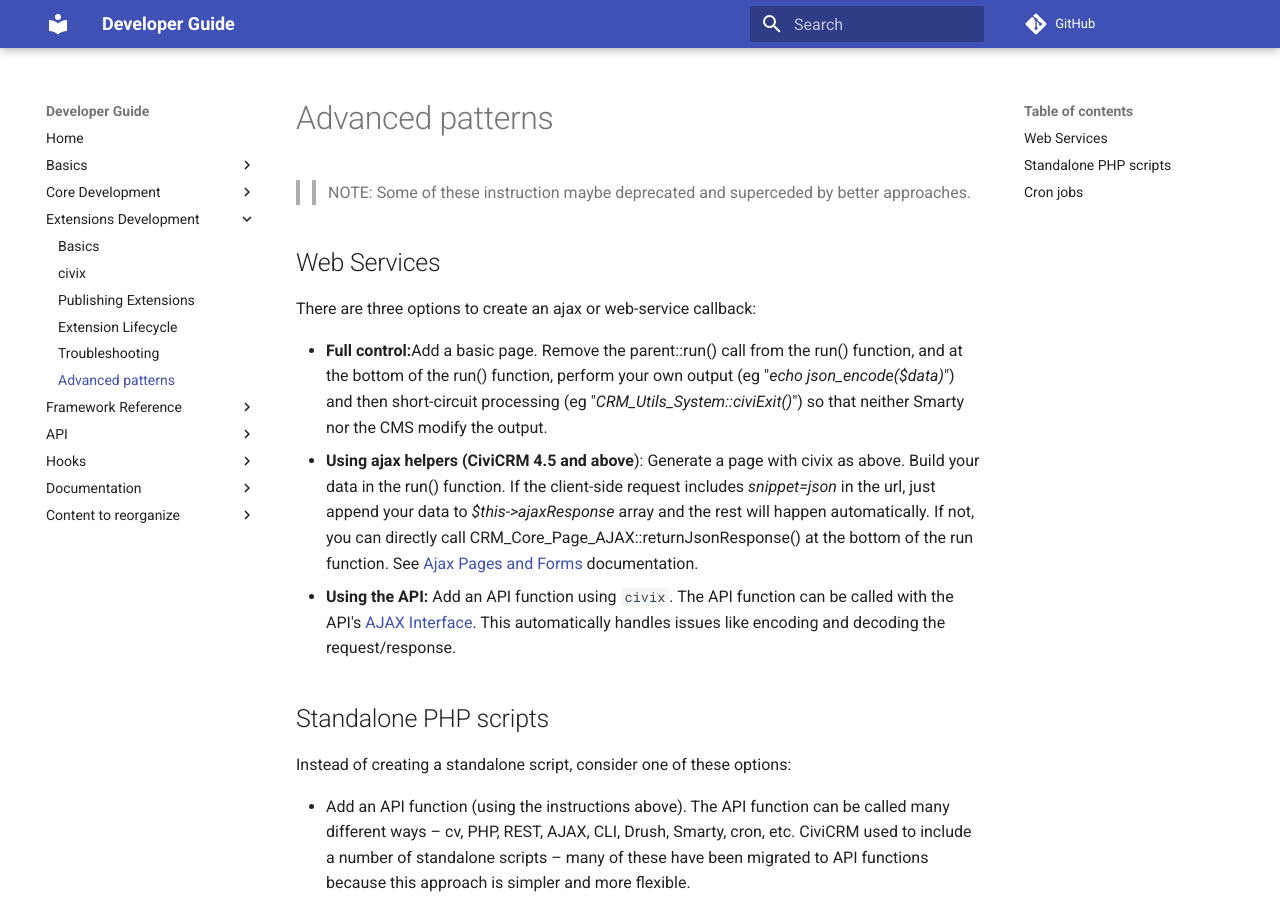
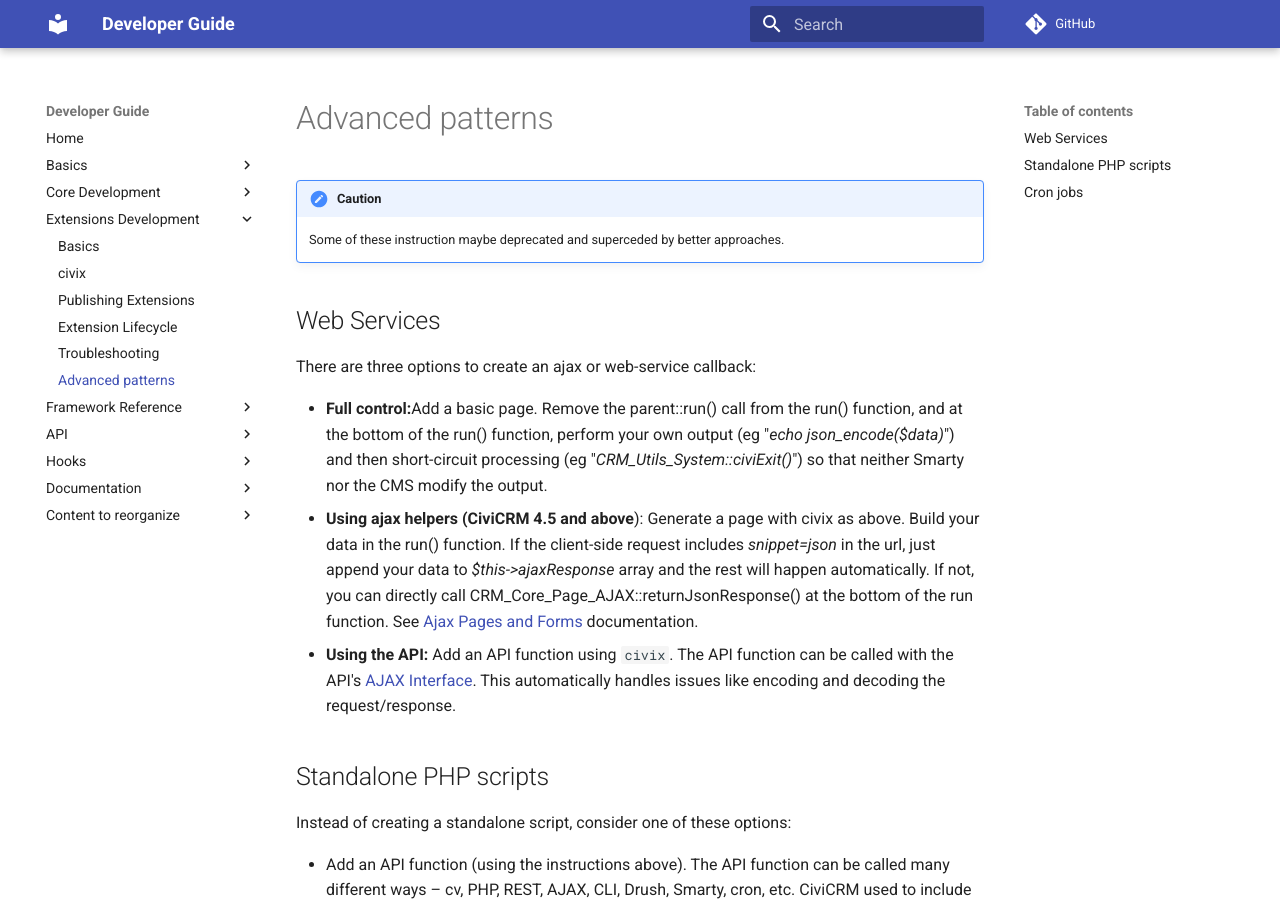
Before and after one commit to civicrm/civicrm-dev-docs, an MkDocs documentation site: the page built from docs/extensions/advanced.md, in a window 1280 px wide and 900 px high. Built offline with MkDocs 1.6.1 and Material for MkDocs 9.7.7, drawn with Linux system fonts in a browser that asks for light colours; comment, search, counter and statistics services are not loaded; old or Windows-style settings are respelled for this version of MkDocs.

Commit message:
Convert "note" text to admonition

```diff
--- a/docs/extensions/advanced.md
+++ b/docs/extensions/advanced.md
@@ -1,8 +1,7 @@
 # Advanced patterns
 
-[]( FIXME remove this banner after review)
->> NOTE: Some of these instruction maybe deprecated and superceded by better
->> approaches.
+!!! caution
+    Some of these instruction maybe deprecated and superceded by better approaches.
 
 ## Web Services
 
```
